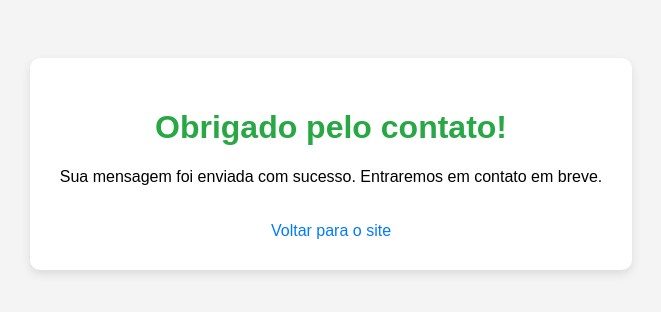
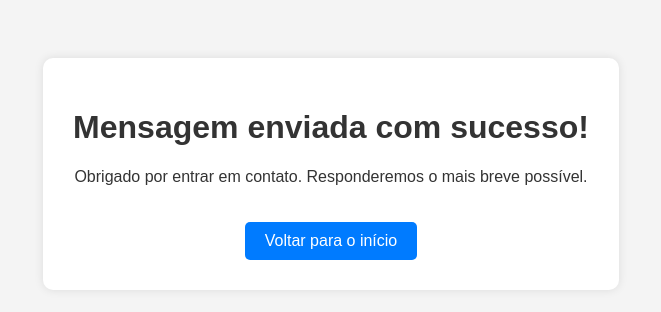
Before and after one commit to Mafosss/DavyVendas, a plain HTML site: page obrigado.html in a window 1280 px wide. Shown: the whole page, without its empty margins (309-970 px from the left). Drawn offline with Linux system fonts and the light colour scheme.

Commit message:
Add files via upload

```diff
--- a/obrigado.html
+++ b/obrigado.html
@@ -2,41 +2,41 @@
 <html lang="pt-BR">
 <head>
     <meta charset="UTF-8">
-    <title>Mensagem Enviada</title>
+    <title>Obrigado!</title>
     <style>
         body {
             background-color: #f4f4f4;
+            color: #333;
+            font-family: Arial, sans-serif;
             text-align: center;
-            font-family: Arial, sans-serif;
             padding: 50px;
         }
-        .caixa {
-            background-color: white;
+        .mensagem {
+            background: white;
             padding: 30px;
             border-radius: 10px;
-            box-shadow: 0px 4px 10px rgba(0, 0, 0, 0.1);
             display: inline-block;
-        }
-        h1 {
-            color: #28a745;
+            box-shadow: 0 0 10px rgba(0,0,0,0.1);
         }
         a {
             display: inline-block;
             margin-top: 20px;
             text-decoration: none;
-            color: #007bff;
+            color: white;
+            background: #007bff;
+            padding: 10px 20px;
+            border-radius: 5px;
         }
         a:hover {
-            text-decoration: underline;
+            background: #0056b3;
         }
     </style>
 </head>
 <body>
-    <div class="caixa">
-        <h1>Obrigado pelo contato!</h1>
-        <p>Sua mensagem foi enviada com sucesso. Entraremos em contato em breve.</p>
-        <a href="index.html">Voltar para o site</a>
+    <div class="mensagem">
+        <h1>Mensagem enviada com sucesso!</h1>
+        <p>Obrigado por entrar em contato. Responderemos o mais breve possível.</p>
+        <a href="DavyVendas.html">Voltar para o início</a>
     </div>
 </body>
-
 </html>
```
